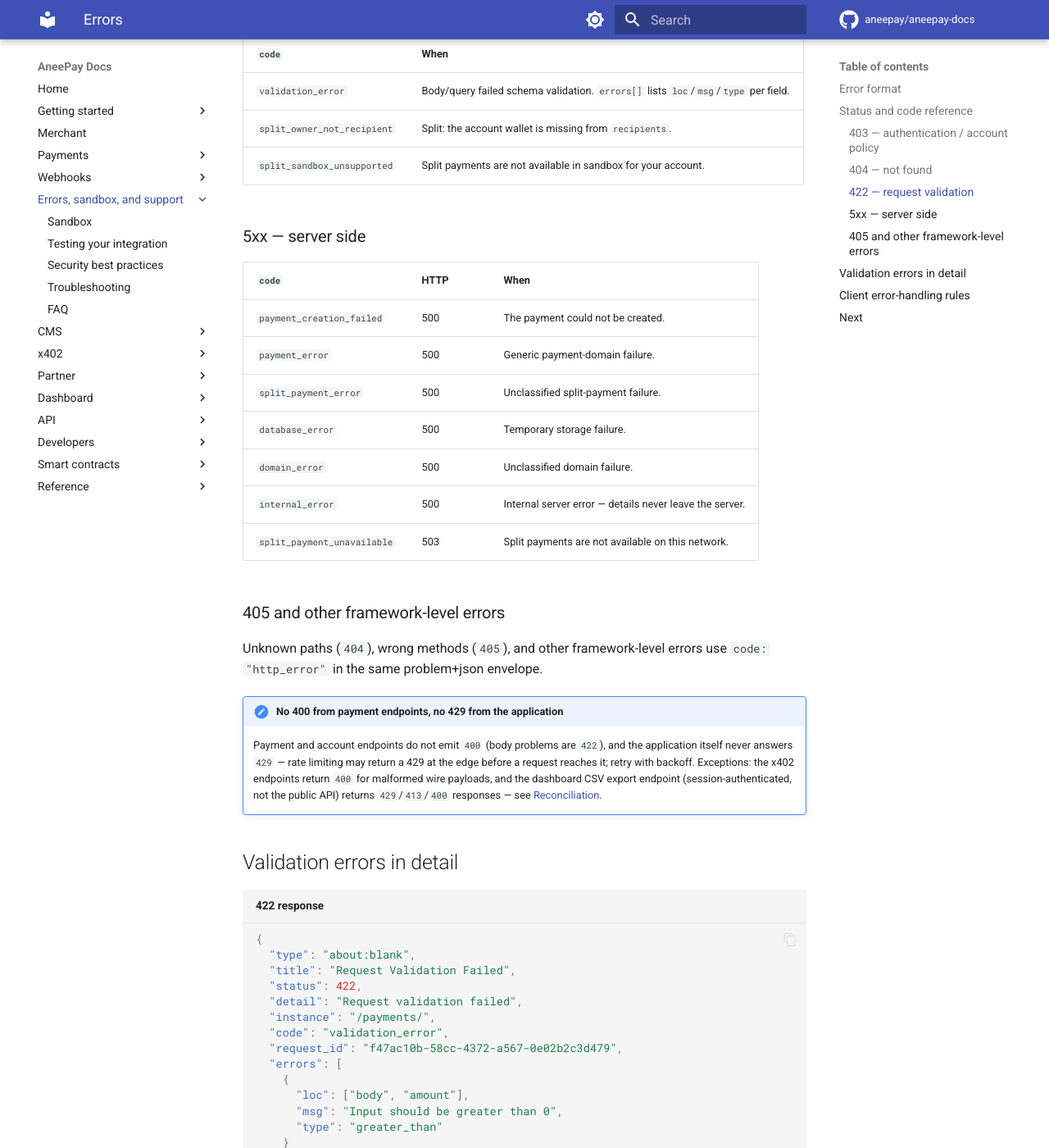
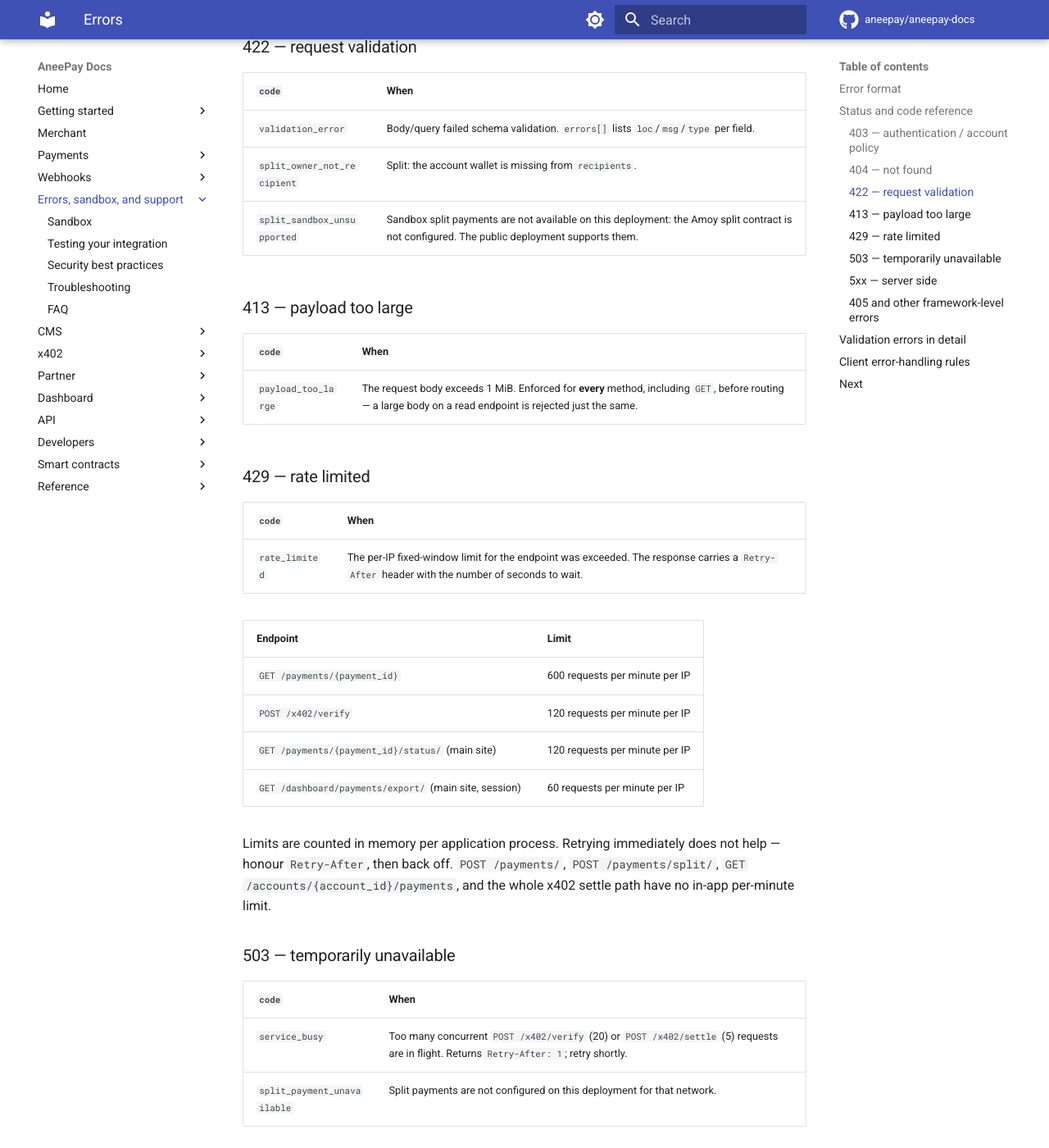
Before and after one commit to aneepay/aneepay-docs, an MkDocs documentation site: the page built from docs/errors/index.md, in a window 1280 px wide and 1400 px high, scrolled down 1830 px. Shown: the whole window at 82% size. Built offline with MkDocs 1.6.1 and Material for MkDocs 9.7.7, drawn with Linux system fonts in a browser that asks for light colours; comment, search, counter and statistics services are not loaded; some of the changed text lies outside the part shown.

Commit message:
docs: document 413, 429 and 503 responses and in-app rate limits
Adds payload_too_large, rate_limited, service_busy and account_id_mismatch to
the error tables, caps the list limit at 100 and notes the per-IP limits
(600/min payment read, 120/min x402 verify, 120/min status, 60/min export).

```diff
--- a/docs/errors/index.md
+++ b/docs/errors/index.md
@@ -43,6 +43,7 @@ Every error response carries a machine-readable
 | `account_not_found`| `X-Account-Id` is a valid UUID but no such account exists. Deliberately **403, not 404** — a 404 would let attackers probe which account UUIDs exist. A **missing or malformed** header is `422 validation_error` instead. |
 | `account_not_safe` | Account flagged `is_safe: false` (domain reputation review). Sandbox bypasses this check. |
 | `domain_mismatch`  | `Origin` header host does not match the account's registered `domain` (secondary check). |
+| `account_id_mismatch` | `GET /accounts/{account_id}/payments` carried an `X-Account-Id` that differs from the `account_id` in the path. |
 | `account_error`    | Fallback for other account-domain failures.                                          |
 
 ### 404 — not found
@@ -57,7 +58,38 @@ Every error response carries a machine-readable
 | -------------------------- | ------------------------------------------------------------------------ |
 | `validation_error`         | Body/query failed schema validation. `errors[]` lists `loc`/`msg`/`type` per field. |
 | `split_owner_not_recipient`| Split: the account wallet is missing from `recipients`.                  |
-| `split_sandbox_unsupported`| Split payments are not available in sandbox for your account.            |
+| `split_sandbox_unsupported`| Sandbox split payments are not available on this deployment: the Amoy split contract is not configured. The public deployment supports them. |
+
+### 413 — payload too large
+
+| `code`                  | When                                                                 |
+| ----------------------- | -------------------------------------------------------------------- |
+| `payload_too_large`     | The request body exceeds 1 MiB. Enforced for **every** method, including `GET`, before routing — a large body on a read endpoint is rejected just the same. |
+
+### 429 — rate limited
+
+| `code`           | When                                                                       |
+| ---------------- | -------------------------------------------------------------------------- |
+| `rate_limited`   | The per-IP fixed-window limit for the endpoint was exceeded. The response carries a `Retry-After` header with the number of seconds to wait. |
+
+| Endpoint | Limit |
+| --- | --- |
+| `GET /payments/{payment_id}` | 600 requests per minute per IP |
+| `POST /x402/verify` | 120 requests per minute per IP |
+| `GET /payments/{payment_id}/status/` (main site) | 120 requests per minute per IP |
+| `GET /dashboard/payments/export/` (main site, session) | 60 requests per minute per IP |
+
+Limits are counted in memory per application process. Retrying immediately does
+not help — honour `Retry-After`, then back off. `POST /payments/`,
+`POST /payments/split/`, `GET /accounts/{account_id}/payments`, and the whole
+x402 settle path have no in-app per-minute limit.
+
+### 503 — temporarily unavailable
+
+| `code`           | When                                                                       |
+| ---------------- | -------------------------------------------------------------------------- |
+| `service_busy`   | Too many concurrent `POST /x402/verify` (20) or `POST /x402/settle` (5) requests are in flight. Returns `Retry-After: 1`; retry shortly. |
+| `split_payment_unavailable` | Split payments are not configured on this deployment for that network. |
 
 ### 5xx — server side
 
@@ -69,22 +101,21 @@ Every error response carries a machine-readable
 | `database_error`          | 500  | Temporary storage failure.                                  |
 | `domain_error`            | 500  | Unclassified domain failure.                                |
 | `internal_error`          | 500  | Internal server error — details never leave the server.     |
-| `split_payment_unavailable` | 503 | Split payments are not available on this network.         |
 
 ### 405 and other framework-level errors
 
 Unknown paths (`404`), wrong methods (`405`), and other framework-level errors use
 `code: "http_error"` in the same problem+json envelope.
 
-!!! note "No 400 from payment endpoints, no 429 from the application"
+!!! note "Which statuses the application really emits"
 
     Payment and account endpoints do not emit `400` (body problems are `422`),
-    and the application itself never answers `429` — rate limiting may return a
-    429 at the edge before a request reaches it; retry with backoff.
-    Exceptions: the x402 endpoints return `400` for malformed wire payloads,
-    and the dashboard CSV export endpoint (session-authenticated, not the
-    public API) returns `429`/`413`/`400` responses — see
-    [Reconciliation](../payments/reconciliation.md).
+    but they do emit `413 payload_too_large` and `429 rate_limited` themselves -
+    these are not reserved for an edge proxy. The x402 endpoints additionally
+    return `400` for malformed wire payloads and `503 service_busy` when the
+    verify/settle concurrency limit is hit. The dashboard CSV export endpoint
+    (session-authenticated, not the public API) returns `429`/`413`/`400`
+    responses - see [Reconciliation](../payments/reconciliation.md).
 
 ## Validation errors in detail
 
```
Also changed, not shown: docs/api/errors.md (+9 -5 lines), docs/api/overview.md (+9 -5 lines), docs/reference/statuses-and-codes.md (+10 -5 lines), docs/troubleshooting.md (+2 -2 lines).
